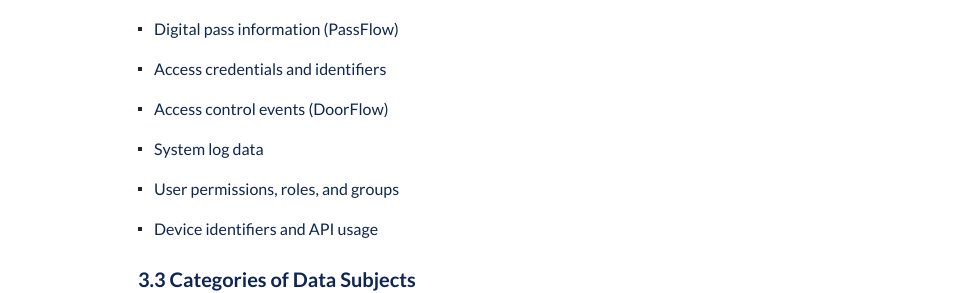
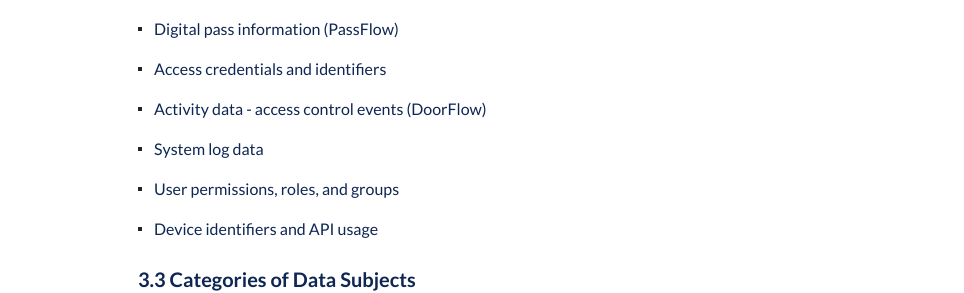
Before and after one commit to netnodes/Values, a Jekyll site: the page built from docs/dpa.md, in a window 1280 px wide and 900 px high, scrolled down 1812 px. Shown: the part 161-454 px from the top of the window, without its empty margins (0-964 px from the left). Built offline with Jekyll 4.4.1, drawn with Linux system fonts in a browser that asks for light colours; our own code applies the rules of GitHub Pages for plain Markdown files; a script that is not in the unit is left out.

Commit message:
Name Activity data in the DPA's data categories
3.2 listed "Access control events (DoorFlow)". The product, the
administration interface and the knowledge base all call this Activity
data, and the privacy notice now does too. Keep the existing term
alongside the product one so nothing is lost.

Co-Authored-By: Claude Opus 5 (1M context) <noreply@anthropic.com>

```diff
--- a/docs/dpa.md
+++ b/docs/dpa.md
@@ -64,7 +64,7 @@ Depending on Customer configuration:
 - Name, email, phone, profile photo (optional)
 - Digital pass information (PassFlow)
 - Access credentials and identifiers
-- Access control events (DoorFlow)
+- Activity data - access control events (DoorFlow)
 - System log data
 - User permissions, roles, and groups
 - Device identifiers and API usage
```
